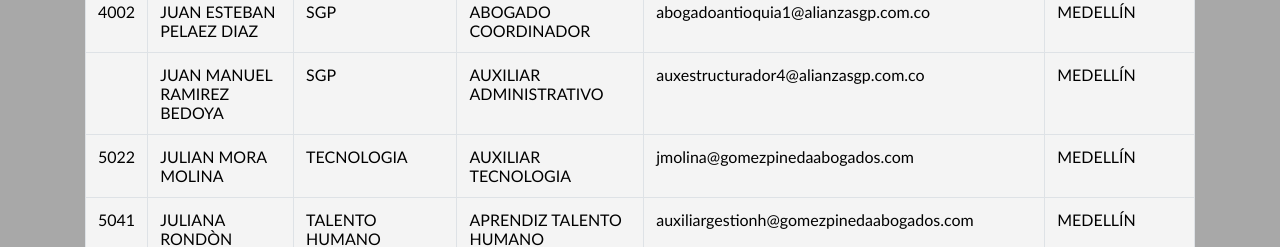
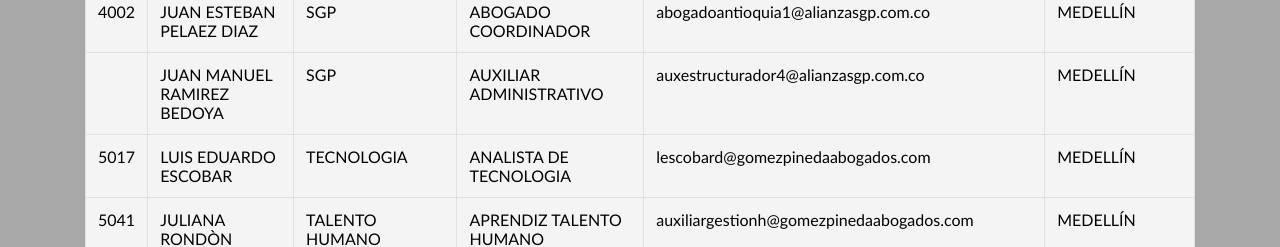
Before and after one commit to dmorasu/directoriogpa, a plain HTML site: page index.html in a window 1280 px wide. Shown: the part 3320-3567 px from the top of the page. Drawn offline with nearby package versions, Linux system fonts and the light colour scheme.

Commit message:
Update index.html

```diff
--- a/index.html
+++ b/index.html
@@ -418,11 +418,11 @@
         <td>MEDELLÍN</td>
       </tr>
       <tr>
-        <td>5022</td>
-        <td>JULIAN MORA MOLINA </td>
+        <td>5017</td>
+        <td>LUIS EDUARDO ESCOBAR </td>
         <td>TECNOLOGIA</td>
-        <td>AUXILIAR TECNOLOGIA</td>
-        <td>jmolina@gomezpinedaabogados.com</td>
+        <td>ANALISTA DE TECNOLOGIA</td>
+        <td>lescobard@gomezpinedaabogados.com</td>
         <td>MEDELLÍN</td>
       </tr>
       <tr class='alt'>
```
